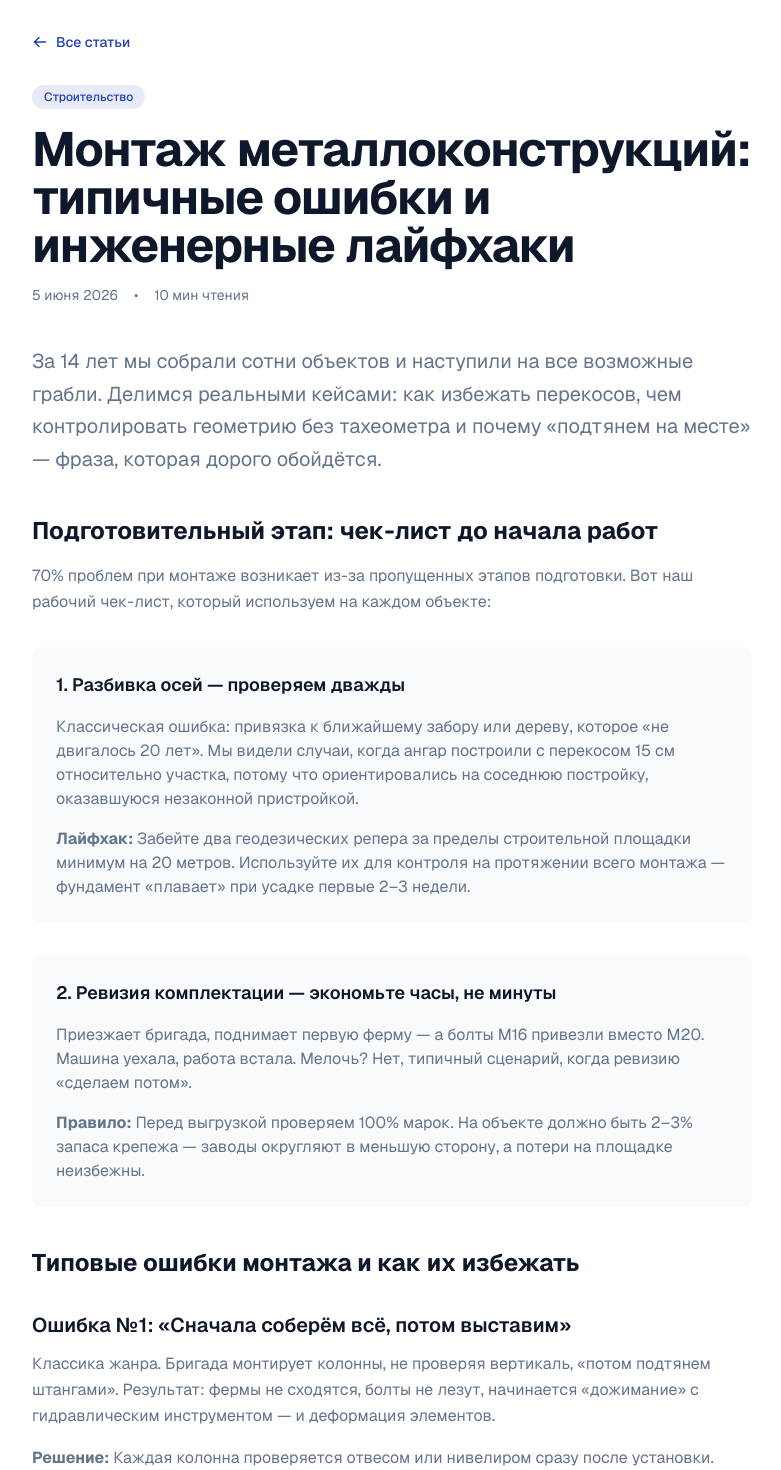
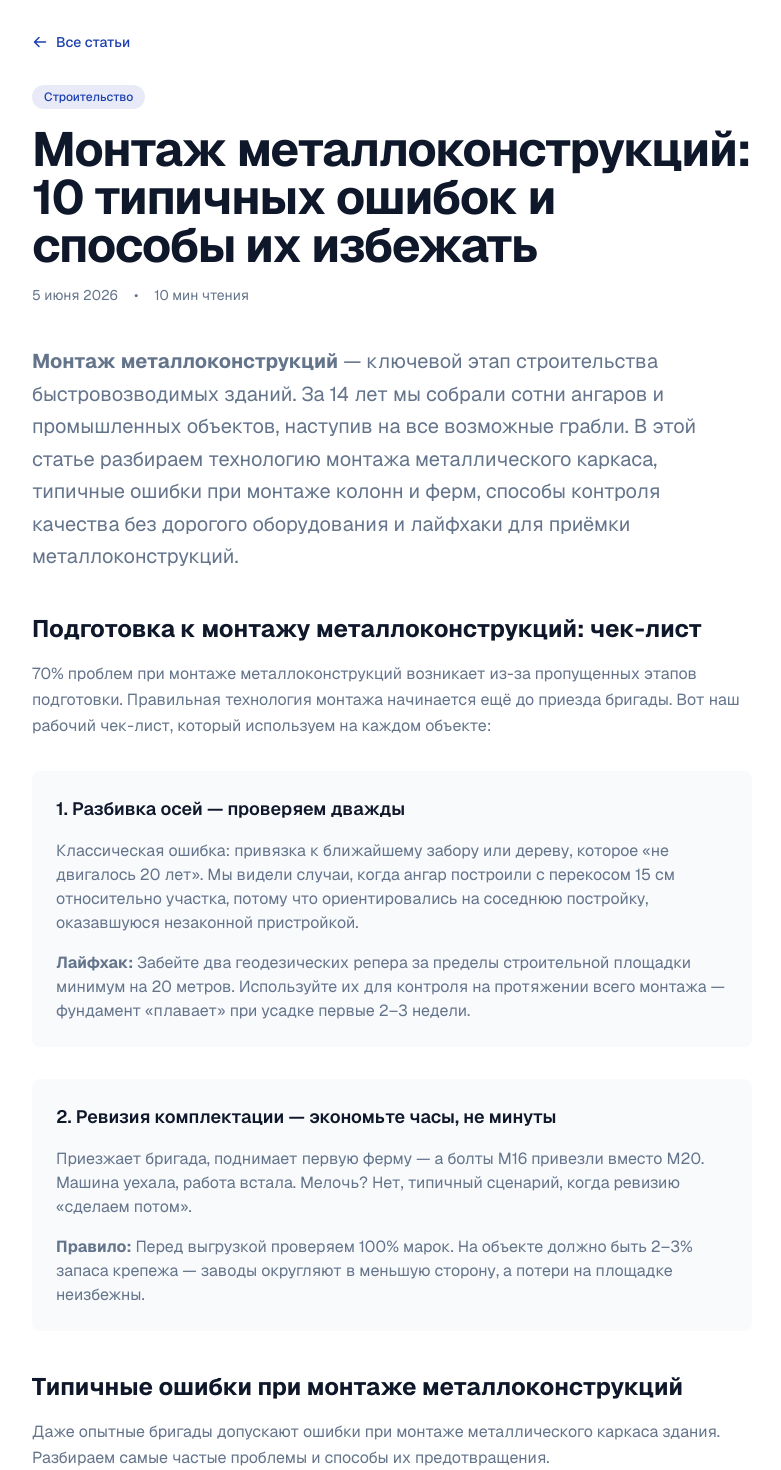
Before and after one commit to faded679/lstkmk, a Next.js app: page /articles/montazh-metallokonstrukcij-oshibki in a window 1280 px wide. Shown: the part 80-1550 px from the top of the page, without its empty margins (248-1029 px from the left). Built offline with nearby package versions, Linux system fonts and the light colour scheme.

Commit message:
SEO optimize montazh article - add keywords, FAQ, improve titles

```diff
--- a/src/app/articles/montazh-metallokonstrukcij-oshibki/page.tsx
+++ b/src/app/articles/montazh-metallokonstrukcij-oshibki/page.tsx
@@ -4,20 +4,25 @@ import Link from "next/link";
 import { ArrowLeft } from "@phosphor-icons/react/dist/ssr";
 
 export const metadata: Metadata = {
-  title: "Монтаж металлоконструкций: типичные ошибки и инженерные лайфхаки | МАКСТИЛ",
+  title: "Монтаж металлоконструкций: ошибки при монтаже и контроль качества | МАКСТИЛ",
   description:
-    "Разбор реальных ошибок при монтаже металлоконструкций: перекосы колонн, проблемы со сваркой, контроль геометрии без дорогих приборов. Практические лайфхаки от инженеров с 14-летним опытом.",
+    "Технология монтажа металлоконструкций: 10 типичных ошибок при монтаже колонн и ферм, контроль качества, приёмка металлоконструкций. Практические советы по монтажу металлического каркаса здания и ангаров.",
   keywords: [
     "монтаж металлоконструкций",
-    "ошибки монтажа металлоконструкций",
+    "ошибки при монтаже металлоконструкций",
+    "технология монтажа металлоконструкций",
+    "контроль качества монтажа металлоконструкций",
+    "монтаж колонн и ферм",
+    "монтаж металлического каркаса здания",
+    "монтаж ангаров из металлоконструкций",
+    "приёмка металлоконструкций",
     "сборка металлокаркаса",
-    "контроль геометрии ангара",
     "сварка металлоконструкций",
-    "технология монтажа ЛСТК",
+    "монтаж ЛСТК",
   ],
   openGraph: {
-    title: "Монтаж металлоконструкций: типичные ошибки и инженерные лайфхаки",
-    description: "Практические советы по монтажу металлоконструкций от инженеров МАКСТИЛ",
+    title: "Монтаж металлоконструкций: ошибки при монтаже и контроль качества",
+    description: "Технология монтажа металлоконструкций, контроль качества и приёмка от инженеров МАКСТИЛ",
     url: "https://lstkmk.ru/articles/montazh-metallokonstrukcij-oshibki/",
   },
   alternates: {
@@ -44,7 +49,7 @@ export default function ArticlePage() {
               Строительство
             </span>
             <h1 className="text-3xl md:text-4xl lg:text-5xl font-bold tracking-tight text-foreground mb-4">
-              Монтаж металлоконструкций: типичные ошибки и инженерные лайфхаки
+              Монтаж металлоконструкций: 10 типичных ошибок и способы их избежать
             </h1>
             <div className="flex items-center gap-4 text-sm text-muted">
               <span>5 июня 2026</span>
@@ -55,14 +60,14 @@ export default function ArticlePage() {
 
           <div className="prose prose-lg max-w-none">
             <p className="text-xl text-muted leading-relaxed mb-8">
-              За 14 лет мы собрали сотни объектов и наступили на все возможные грабли. Делимся реальными кейсами: как избежать перекосов, чем контролировать геометрию без тахеометра и почему «подтянем на месте» — фраза, которая дорого обойдётся.
+              <strong>Монтаж металлоконструкций</strong> — ключевой этап строительства быстровозводимых зданий. За 14 лет мы собрали сотни ангаров и промышленных объектов, наступив на все возможные грабли. В этой статье разбираем технологию монтажа металлического каркаса, типичные ошибки при монтаже колонн и ферм, способы контроля качества без дорогого оборудования и лайфхаки для приёмки металлоконструкций.
             </p>
 
             <h2 className="text-2xl font-bold text-foreground mt-10 mb-4">
-              Подготовительный этап: чек-лист до начала работ
+              Подготовка к монтажу металлоконструкций: чек-лист
             </h2>
             <p className="text-muted leading-relaxed mb-6">
-              70% проблем при монтаже возникает из-за пропущенных этапов подготовки. Вот наш рабочий чек-лист, который используем на каждом объекте:
+              70% проблем при монтаже металлоконструкций возникает из-за пропущенных этапов подготовки. Правильная технология монтажа начинается ещё до приезда бригады. Вот наш рабочий чек-лист, который используем на каждом объекте:
             </p>
 
             <div className="bg-slate-50 rounded-lg p-6 my-8">
@@ -86,8 +91,11 @@ export default function ArticlePage() {
             </div>
 
             <h2 className="text-2xl font-bold text-foreground mt-10 mb-4">
-              Типовые ошибки монтажа и как их избежать
+              Типичные ошибки при монтаже металлоконструкций
             </h2>
+            <p className="text-muted leading-relaxed mb-6">
+              Даже опытные бригады допускают ошибки при монтаже металлического каркаса здания. Разбираем самые частые проблемы и способы их предотвращения.
+            </p>
 
             <h3 className="text-xl font-semibold text-foreground mt-8 mb-3">
               Ошибка №1: «Сначала соберём всё, потом выставим»
@@ -122,7 +130,7 @@ export default function ArticlePage() {
             </div>
 
             <h2 className="text-2xl font-bold text-foreground mt-10 mb-4">
-              Контроль геометрии без дорогого оборудования
+              Контроль качества монтажа металлоконструкций без дорогого оборудования
             </h2>
 
             <p className="text-muted leading-relaxed mb-6">
@@ -189,11 +197,11 @@ export default function ArticlePage() {
             </div>
 
             <h2 className="text-2xl font-bold text-foreground mt-10 mb-4">
-              Чеклист для заказчика: приёмка монтажа
+              Приёмка металлоконструкций: чеклист для заказчика
             </h2>
 
             <p className="text-muted leading-relaxed mb-6">
-              Заказчик не должен быть инженером, чтобы проверить базовые моменты. Вот что можно контролировать без специальных знаний:
+              Контроль качества монтажа — задача не только подрядчика, но и заказчика. Приёмка металлоконструкций проводится поэтапно. Вот что можно проверить без инженерного образования:
             </p>
 
             <div className="grid gap-3 my-6">
@@ -220,13 +228,61 @@ export default function ArticlePage() {
             </div>
 
             <h2 className="text-2xl font-bold text-foreground mt-10 mb-4">
+              FAQ: частые вопросы о монтаже металлоконструкций
+            </h2>
+
+            <div className="space-y-6 my-8">
+              <div className="bg-slate-50 rounded-lg p-6">
+                <h3 className="text-lg font-semibold text-foreground mb-2">Какие допуски допустимы при монтаже металлоконструкций?</h3>
+                <p className="text-muted text-sm leading-relaxed">
+                  По СП 70.13330 допуск на вертикаль колонн — не более 5 мм на 3 метра высоты. Отклонение по диагонали пролёта — до 10 мм на 20 метров. Для <strong>монтажа ангаров из металлоконструкций</strong> критична точность установки первых двух колонн — от них «пляшет» весь каркас.
+                </p>
+              </div>
+
+              <div className="bg-slate-50 rounded-lg p-6">
+                <h3 className="text-lg font-semibold text-foreground mb-2">Можно ли сверлить дополнительные отверстия в металлоконструкциях?</h3>
+                <p className="text-muted text-sm leading-relaxed">
+                  Можно, но только после согласования с проектировщиком. ЛСТК-профили имеют тонкие стенки (1,5–3 мм), сверление ослабляет сечение. Для <strong>монтажа металлического каркаса здания</strong> иногда требуется сверление под коммуникации — используйте специальные проходные узлы, предусмотренные в проекте.
+                </p>
+              </div>
+
+              <div className="bg-slate-50 rounded-lg p-6">
+                <h3 className="text-lg font-semibold text-foreground mb-2">Как проверить качество монтажа металлоконструкций?</h3>
+                <p className="text-muted text-sm leading-relaxed">
+                  Визуально: все болты затянуты, сварные швы окрашены, нет зазоров между элементами. Инструментально: отвесом проверяем вертикаль колонн, шнуром — прямолинейность ряда, диагонали — геометрию пролёта. Обязательна проверка документации: исполнительная схема, протоколы УЗК сварных швов.
+                </p>
+              </div>
+
+              <div className="bg-slate-50 rounded-lg p-6">
+                <h3 className="text-lg font-semibold text-foreground mb-2">Когда подтягивать анкерные болты после монтажа?</h3>
+                <p className="text-muted text-sm leading-relaxed">
+                  Первый раз — через 7–10 дней после <strong>монтажа колонн и ферм</strong>, когда фундамент даст первичную усадку. Второй раз — через месяц, когда усадка стабилизируется. Важно не перетянуть: усилие затяжки должно соответствовать проекту (обычно 200–400 Н·м для М16–М24).
+                </p>
+              </div>
+
+              <div className="bg-slate-50 rounded-lg p-6">
+                <h3 className="text-lg font-semibold text-foreground mb-2">Сколько времени занимает монтаж металлоконструкций?</h3>
+                <p className="text-muted text-sm leading-relaxed">
+                  Монтаж металлокаркаса ангара 500 м² бригадой из 4 человек занимает 3–5 дней. Сложные многоферменные конструкции, высотные здания или объекты с крановой нагрузкой требуют до 2–3 недель. Погода критична: при ветре свыше 15 м/с и дожде работы останавливаются.
+                </p>
+              </div>
+
+              <div className="bg-slate-50 rounded-lg p-6">
+                <h3 className="text-lg font-semibold text-foreground mb-2">Нужен ли допуск СРО для монтажа металлоконструкций?</h3>
+                <p className="text-muted text-sm leading-relaxed">
+                  Для большинства объектов из ЛСТК (склады, ангары до 2 этажей) допуск СРО не требуется. Для ответственных конструкций (цеха с кранами, многоэтажные здания, объекты с повышенной ответственностью) подрядчик должен иметь соответствующий допуск.
+                </p>
+              </div>
+            </div>
+
+            <h2 className="text-2xl font-bold text-foreground mt-10 mb-4">
               Выводы
             </h2>
             <p className="text-muted leading-relaxed mb-6">
-              Качественный монтаж — это не «собрали и забыли», это системный процесс с контролем на каждом этапе. Дорогие ошибки случаются не от сложности конструкции, а от пропущенных базовых проверок.
+              Качественный <strong>монтаж металлоконструкций</strong> — это системный процесс с контролем на каждом этапе. Дорогие ошибки при монтаже колонн и ферм случаются не от сложности конструкции, а от пропущенных базовых проверок. Соблюдение технологии, контроль качества и правильная приёмка металлоконструкций гарантируют долговечность и безопасность здания.
             </p>
             <p className="text-muted leading-relaxed">
-              МАКСТИЛ проводит монтаж металлоконструкций в Белгородской области и за её пределами. Все бригады проходят внутреннее обучение, работаем по технологическим картам с чек-листами контроля.
+              МАКСТИЛ специализируется на <strong>монтаже ангаров из металлоконструкций</strong> и промышленных зданий в Белгородской области. Все бригады проходят внутреннее обучение, работаем по технологическим картам с чек-листами контроля качества.
             </p>
           </div>
 
--- a/src/app/articles/page.tsx
+++ b/src/app/articles/page.tsx
@@ -162,12 +162,12 @@ const articles = [
   },
   {
     id: 14,
-    title: "Монтаж металлоконструкций: типичные ошибки и инженерные лайфхаки",
+    title: "Монтаж металлоконструкций: 10 типичных ошибок и способы их избежать",
     excerpt:
-      "Разбор реальных ошибок при монтаже: перекосы колонн, проблемы со сваркой, контроль геометрии без дорогих приборов. Практические советы от инженеров с 14-летним опытом.",
+      "Технология монтажа металлоконструкций: типичные ошибки при монтаже колонн и ферм, контроль качества, приёмка металлоконструкций. Практические советы по монтажу металлического каркаса и ангаров.",
     image: "/articles/montazh-metallokonstrukcij-oshibki.jpg",
     date: "5 июня 2026",
-    readTime: "10 мин",
+    readTime: "12 мин",
     category: "Строительство",
     slug: "montazh-metallokonstrukcij-oshibki",
   },
```
